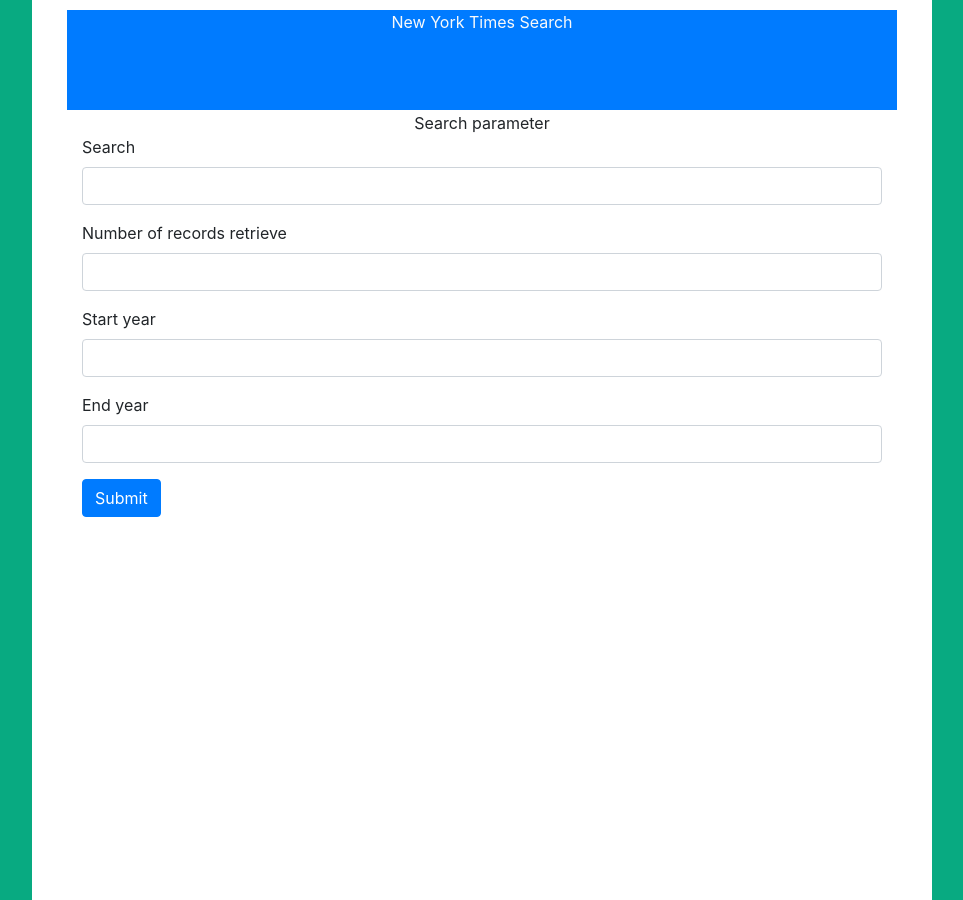
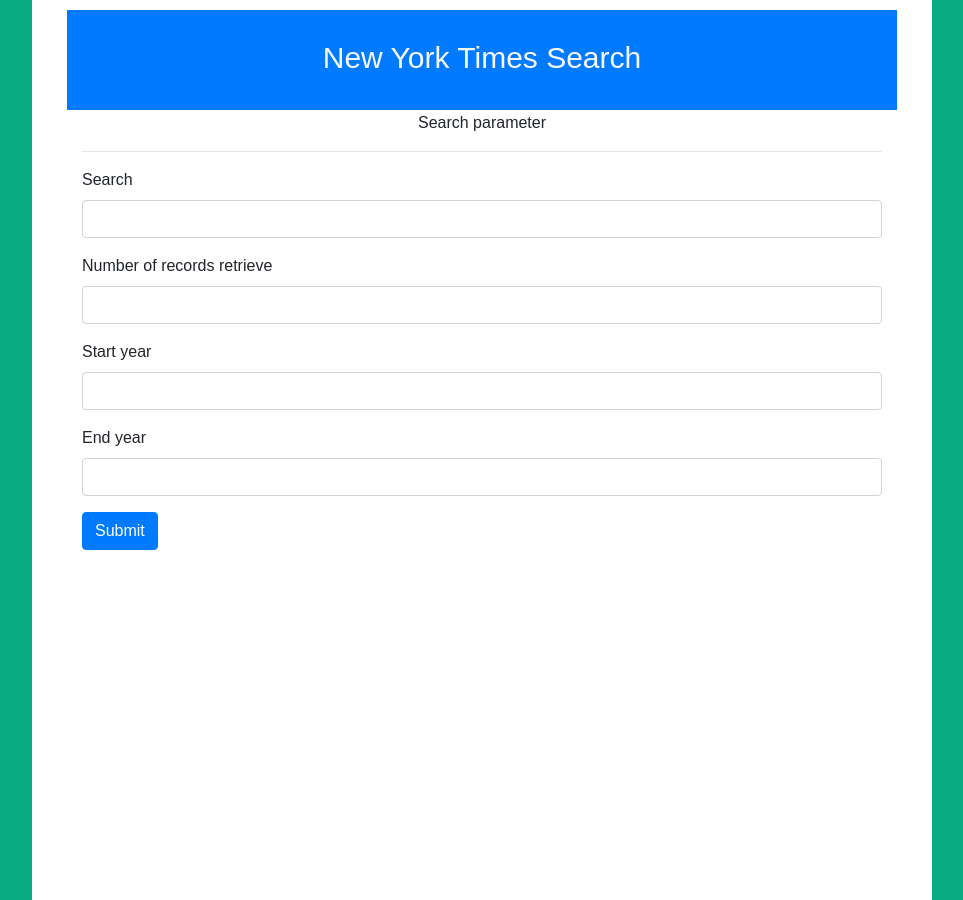
Before and after one commit to jixuni/times_api, a plain HTML site: page index.html in a window 1280 px wide. Shown: the whole page, without its empty margins (158-1121 px from the left). Drawn offline with nearby package versions, Linux system fonts and the light colour scheme.

Commit message:
fix some css

```diff
--- a/css/style.css
+++ b/css/style.css
@@ -2,6 +2,7 @@ body{
     background-color: #08aa81
 }
 .container {
+    font-family: Arial, Helvetica, sans-serif;
     height: 900px;
     width: 900px;
     text-align: center;
@@ -20,6 +21,9 @@ form{
     text-align:left;
 }
 p {
-    text-align: center;
-    vertical-align: middle;
+    margin-top: 25px;
+    font-size: 30px;
 }
+#lineTop {
+    font-size: bold;
+}
--- a/index.html
+++ b/index.html
@@ -18,6 +18,7 @@
         </div>
         <div class="row">
             <div class="col-12">Search parameter
+                <hr id="lineTop">
                 <form>
                     <div class="form-group col-centered" >
                             <label for="searchInput">Search</label>
@@ -35,7 +36,7 @@
                             <label for="end">End year</label>
                             <input type="number" class="form-control" id="endYear">
                     </div>
-                    <button type="button" class="btn btn-primary">Submit</button>
+                    <button type="button" class="btn btn-primary" id="submitBtn">Submit</button>
                 </form>
 
             </div>
```
